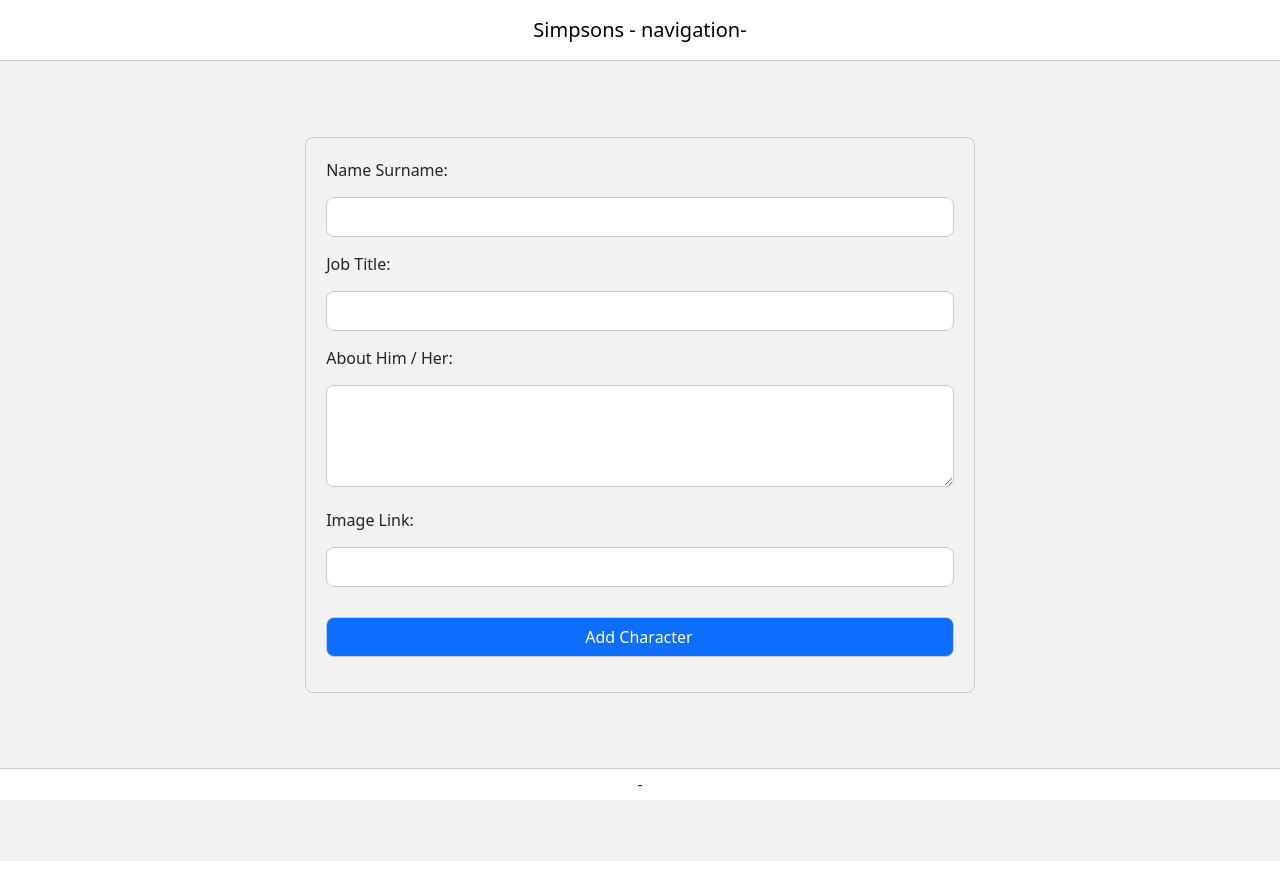
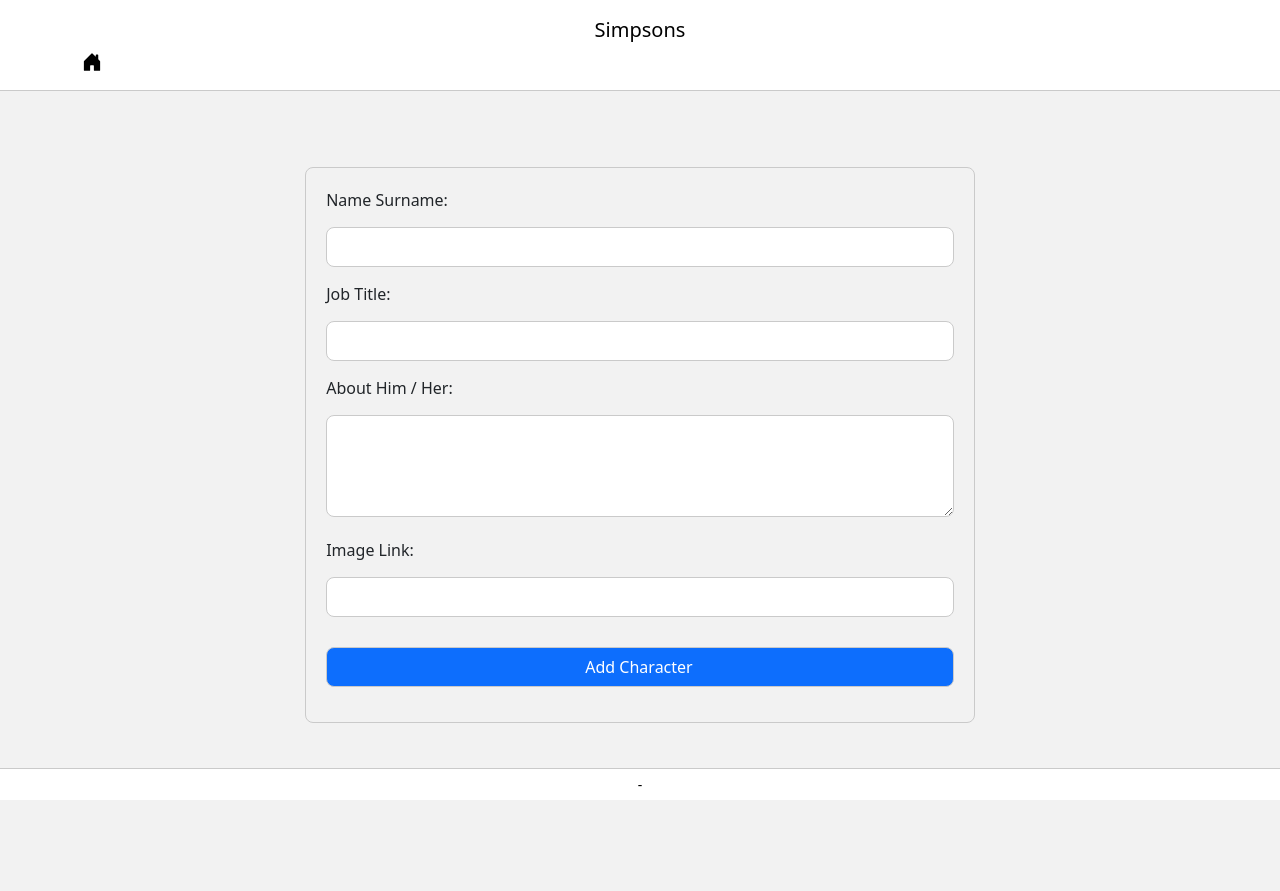
Before and after one commit to melisKassap/cartoonCharacters, a React (Create React App) app: page /add in a window 1280 px wide. Before the commit the page ends 861 px from the top, so only its background shows below. Built offline with nearby package versions, Linux system fonts and the light colour scheme.

Commit message:
design updated

```diff
--- a/src/components/header.js
+++ b/src/components/header.js
@@ -1,14 +1,15 @@
 import React from "react";
 import "../style/components/headerComponent.scss"
 
+import NavigationComponent from './navigation';
 function HeaderComponent() {
 
-
+  console.log(window.location.href)
   return (
-    <header className="text-center">
-    Simpsons
-    - navigation-
-        </header>
+    <header >
+      <div className="text-center">Simpsons</div>
+      <NavigationComponent/>
+    </header>
   )
 }
 
--- /dev/null
+++ b/src/components/navigation.js
@@ -0,0 +1,18 @@
+import React from "react";
+import "../style/default/defaultTema.scss";
+import { Link } from 'react-router-dom';
+import { BsHouseDoorFill } from "react-icons/bs";
+function NavigationComponent() {
+
+  console.log(window.location.href)
+  return (
+    <div className="text-left">
+      <div className="container backgroundNone">
+      <Link className="customBlack" to={`/`}> <BsHouseDoorFill/></Link>
+
+      </div>
+    </div>
+  )
+}
+
+export default NavigationComponent;
--- a/src/style/components/headerComponent.scss
+++ b/src/style/components/headerComponent.scss
@@ -6,4 +6,5 @@
     padding: 15px 0;
     font-size: 20px;
     border-bottom: 1px solid $defaultBorderColor;
+
 }
--- a/src/style/default/defaultTema.scss
+++ b/src/style/default/defaultTema.scss
@@ -2,6 +2,12 @@
 @import "~bootstrap/scss/bootstrap";
 .container{
     background-color: $defaultBacgroundColor;
+}
+.backgroundNone{
+    background-color: $defaultWhite !important;
+}
+.customBlack{
+    color: $defaultBlack;
 }
 .defaultContainer{
     padding: 2% 20%;
@@ -14,6 +20,8 @@
 
 }
 
+
+
 @media (max-width: 768px) {
     .defaultContainer {
         padding: 2% 10% !important;
--- a/src/style/pages/listPage.scss
+++ b/src/style/pages/listPage.scss
@@ -22,6 +22,7 @@
             .name {
                 font-size: 20px;
                 cursor: pointer;
+                color: $defaultBlack;
             }
 
             .name:hover {
```
Also changed, not shown: src/unit_test/getDataTest.js (added).
